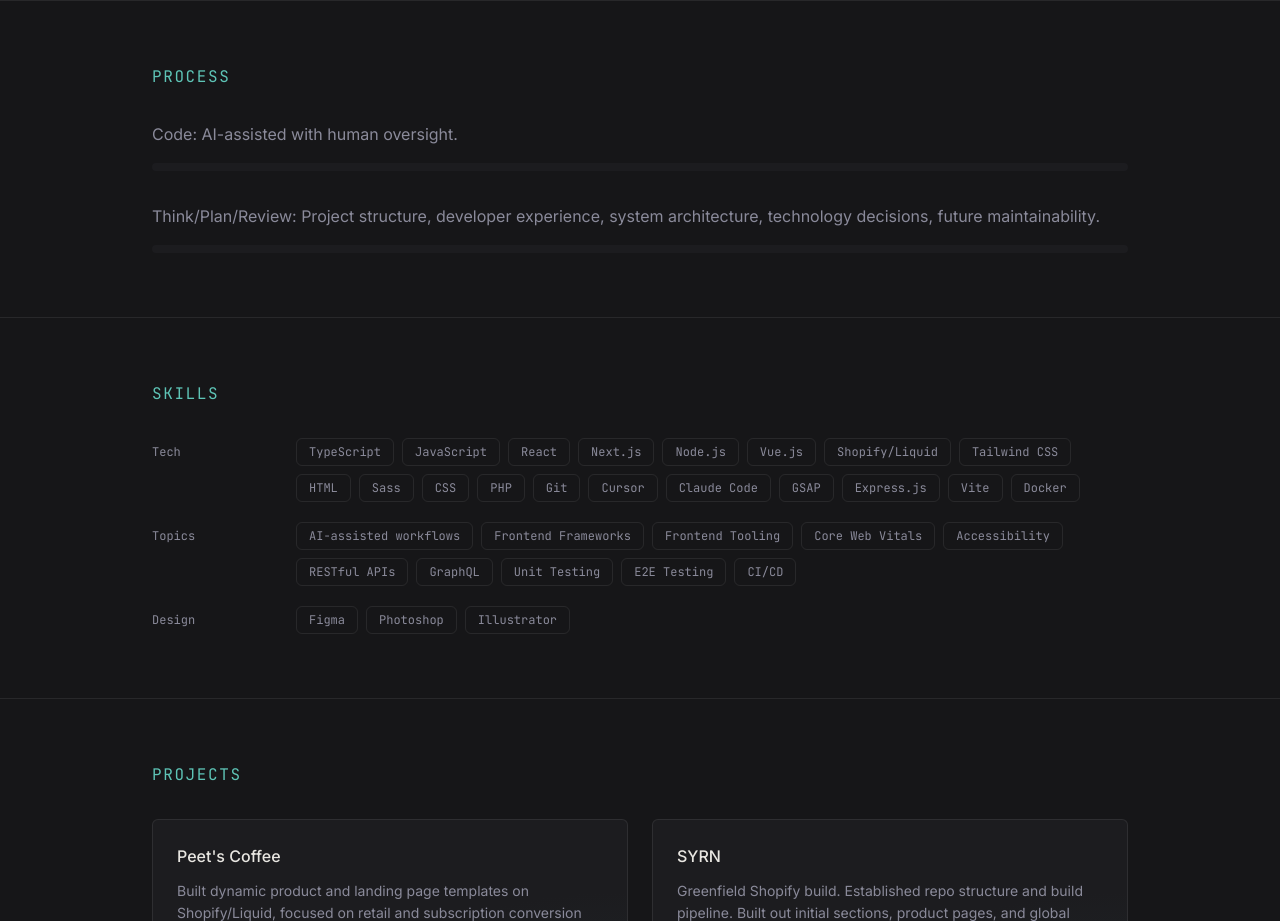
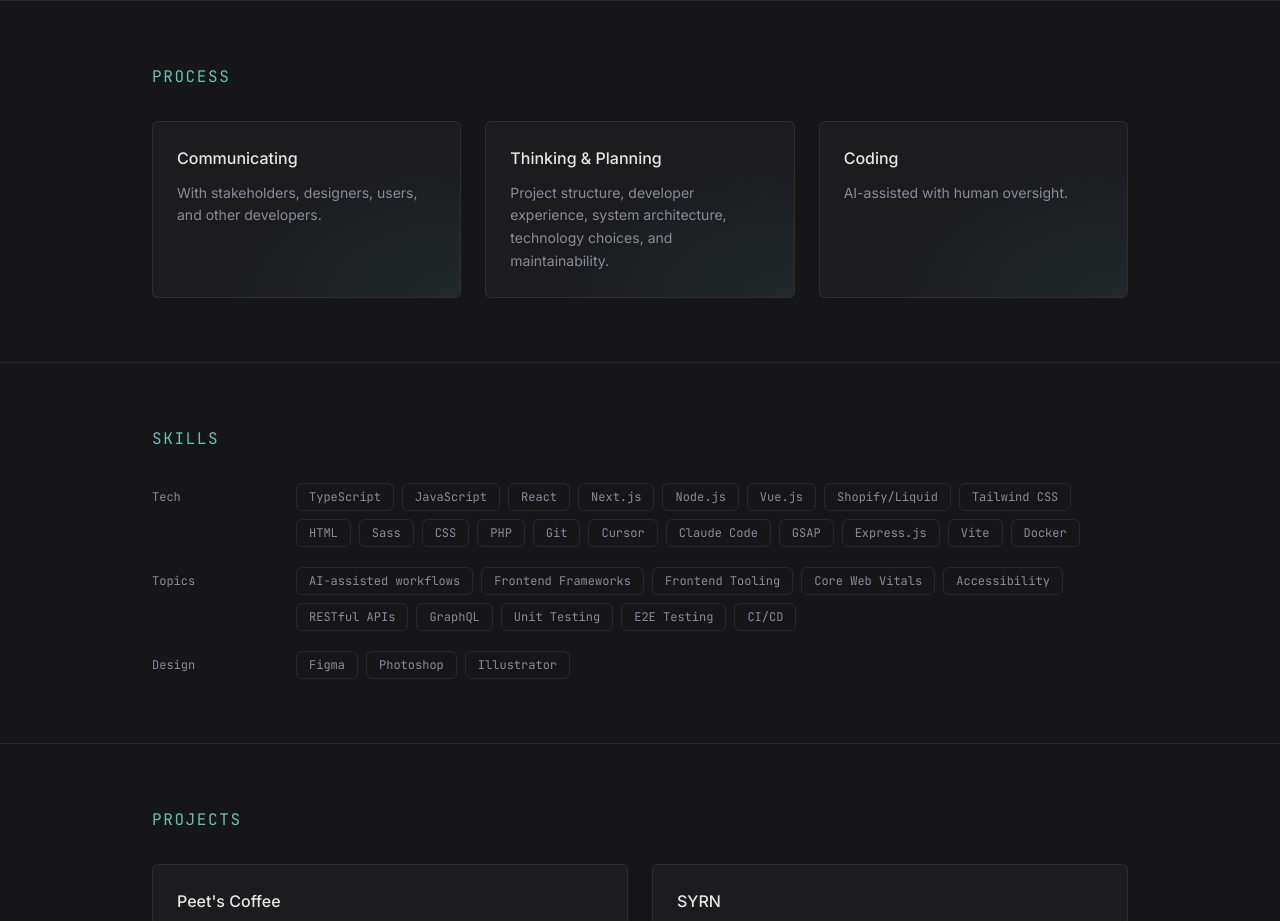
Before and after one commit to ronsj/ronsj.dev-2026, a Next.js app: page / in a window 1280 px wide. Shown: the part 1060-1981 px from the top of the page. Built offline with nearby package versions, Linux system fonts and the light colour scheme.

Commit message:
Replace Process progress bars with card layout

```diff
--- a/components/process-section.tsx
+++ b/components/process-section.tsx
@@ -1,103 +1,35 @@
-'use client'
-
-import { useEffect, useRef } from 'react'
-import gsap from 'gsap'
+import { process } from '@/lib/portfolio-data'
 import { SectionLabel } from '@/components/ui'
-import { process } from '@/lib/portfolio-data'
-import { useActiveSection } from '@/lib/use-active-section'
-
-function ProcessBar({
-  percent,
-  variant,
-  label,
-}: {
-  percent: number
-  variant: 'text' | 'accent'
-  label: string
-}) {
-  return (
-    <div
-      role="progressbar"
-      aria-label={`${label}: ${percent}%`}
-      aria-valuenow={percent}
-      aria-valuemin={0}
-      aria-valuemax={100}
-      className="bg-site-surface mt-4 h-2 w-full overflow-hidden rounded-full"
-    >
-      <div
-        data-process-fill
-        data-target-percent={percent}
-        className={`h-full rounded-full ${
-          variant === 'text' ? 'bg-site-body' : 'bg-site-accent'
-        }`}
-        style={{ width: 0 }}
-      />
-    </div>
-  )
-}
 
 export function ProcessSection() {
-  const containerRef = useRef<HTMLDivElement>(null)
-  const hasAnimatedRef = useRef(false)
-  const activeId = useActiveSection()
-
-  useEffect(() => {
-    if (activeId !== 'process' || hasAnimatedRef.current) return
-
-    const fills = containerRef.current?.querySelectorAll('[data-process-fill]')
-    if (!fills?.length) return
-
-    hasAnimatedRef.current = true
-
-    const prefersReducedMotion = window.matchMedia(
-      '(prefers-reduced-motion: reduce)'
-    ).matches
-
-    if (prefersReducedMotion) {
-      fills.forEach((fill) => {
-        gsap.set(fill, {
-          width: `${(fill as HTMLElement).dataset.targetPercent}%`,
-        })
-      })
-      return
-    }
-
-    gsap.fromTo(
-      fills,
-      { width: '0%' },
-      {
-        width: (index, target) =>
-          `${(target as HTMLElement).dataset.targetPercent}%`,
-        duration: 0.8,
-        ease: 'power2.out',
-        stagger: 0.15,
-      }
-    )
-  }, [activeId])
-
   return (
     <section
       id="process"
       className="border-site-border scroll-mt-24 border-t py-16"
     >
-      <div
-        ref={containerRef}
-        className="mx-auto max-w-5xl px-6"
-      >
+      <div className="mx-auto max-w-5xl px-6">
         <SectionLabel sectionId="process">Process</SectionLabel>
 
-        <div className="mt-8 flex flex-col gap-8">
+        <div className="mt-8 grid grid-cols-1 gap-6 lg:grid-cols-3">
           {process.map((item) => (
-            <div key={item.heading}>
-              <h3 className="text-site-body text-base/relaxed">
-                {item.heading}
-              </h3>
-              <ProcessBar
-                percent={item.fillPercent}
-                variant={item.fillColor}
-                label={item.heading}
+            <article
+              key={item.label}
+              className="border-site-border bg-site-surface relative overflow-hidden rounded-md border p-6"
+            >
+              <div
+                aria-hidden
+                className="card-accent-glow pointer-events-none absolute inset-0 z-0"
               />
-            </div>
+
+              <div className="relative z-10">
+                <h3 className="text-site-heading font-sans text-base font-medium">
+                  {item.label}
+                </h3>
+                <p className="text-site-body mt-3 text-sm/relaxed">
+                  {item.description}
+                </p>
+              </div>
+            </article>
           ))}
         </div>
       </div>
--- a/lib/portfolio-data.ts
+++ b/lib/portfolio-data.ts
@@ -113,17 +113,19 @@ export const clientLogos = [
 
 export const process = [
   {
-    heading: 'Code: AI-assisted with human oversight.',
-    fillPercent: 25,
-    fillColor: 'accent' as const,
+    label: 'Communicating',
+    description: 'With stakeholders, designers, users, and other developers.',
   },
   {
-    heading:
-      'Think/Plan/Review: Project structure, developer experience, system architecture, technology decisions, future maintainability.',
-    fillPercent: 75,
-    fillColor: 'accent' as const,
+    label: 'Thinking & Planning',
+    description:
+      'Project structure, developer experience, system architecture, technology choices, and maintainability.',
   },
-]
+  {
+    label: 'Coding',
+    description: 'AI-assisted with human oversight.',
+  },
+] as const
 
 export const skills = [
   {
```
